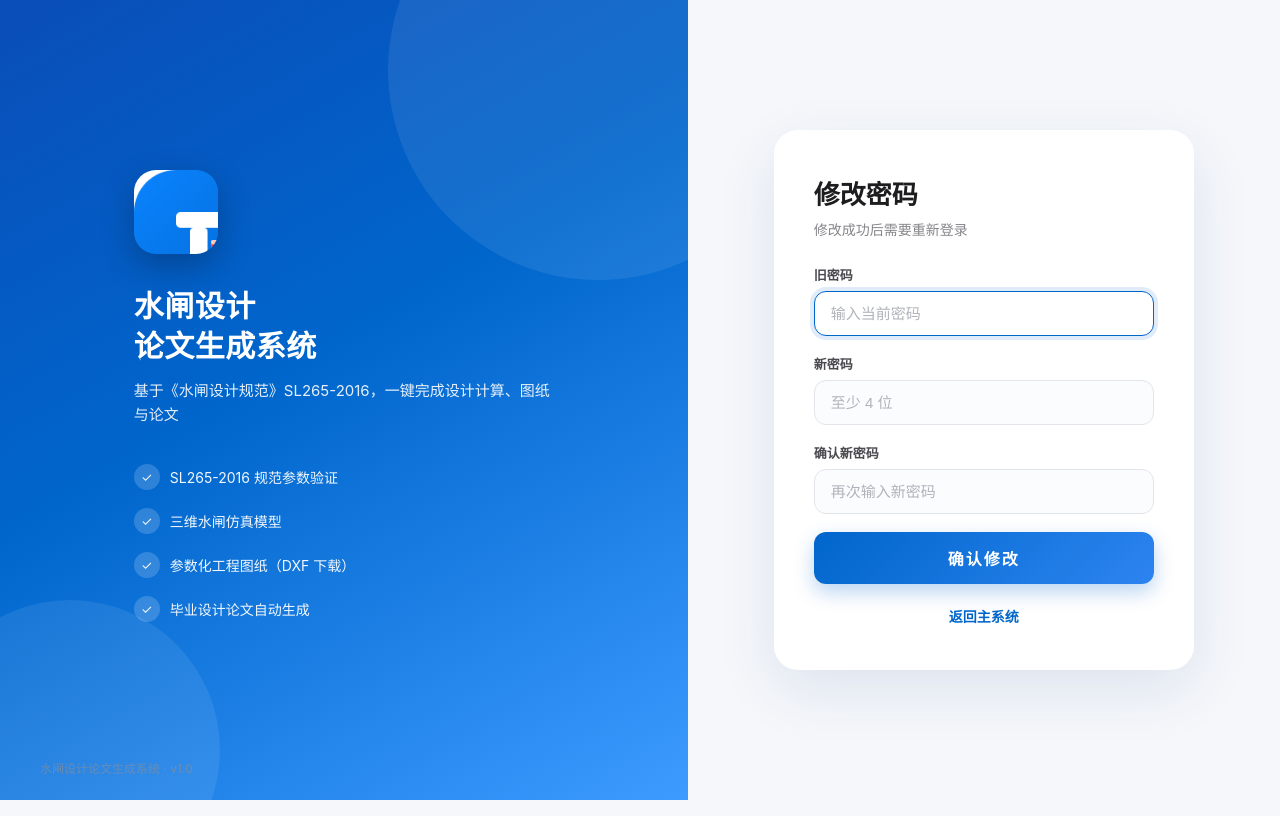
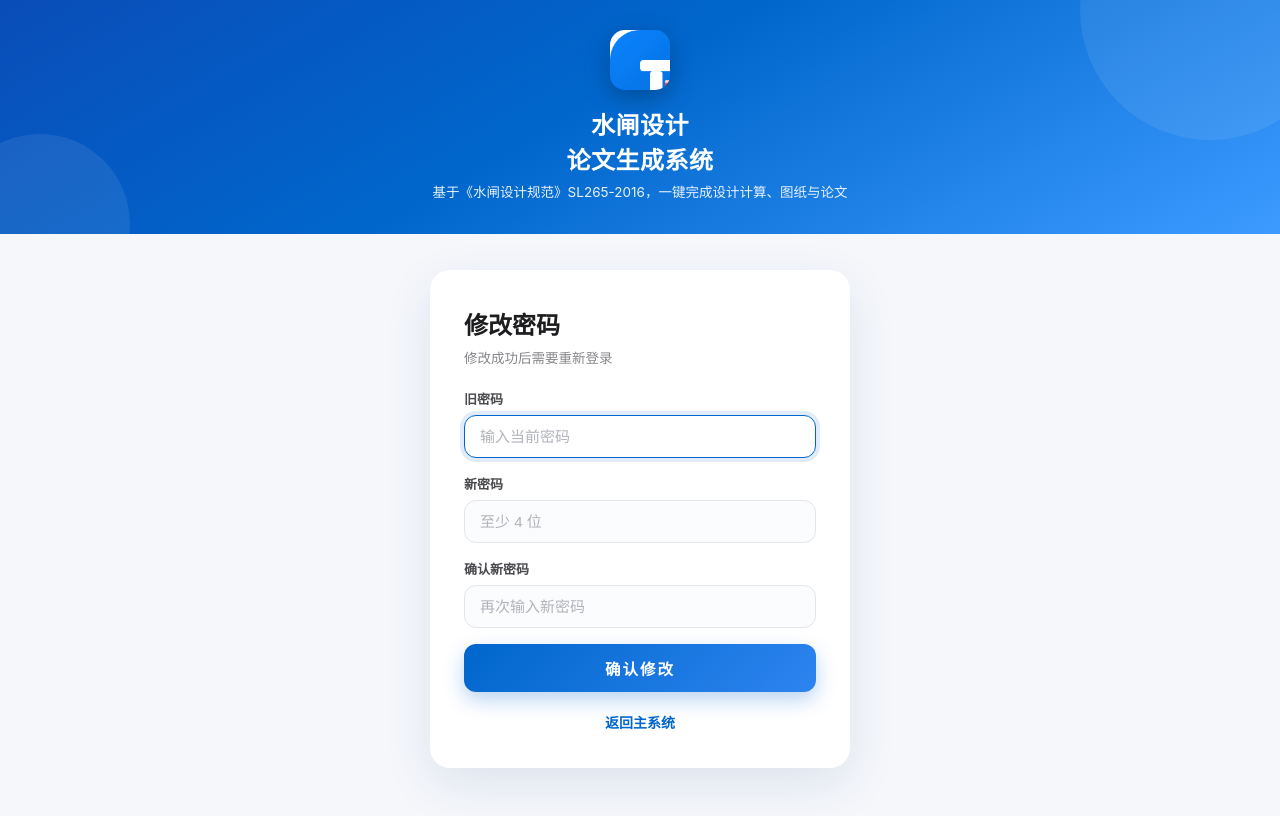
Before and after one commit to bmberzhang/-, a Flask app: page /change-password in a window 1280 px wide. Run offline with Flask 3, Linux system fonts and the light colour scheme; the visitor is signed in with stand-in values (Sample User, id 1); data comes from the database, SQL or seed files in the repository.

Commit message:
竖排布局：登录页改上下结构 + 工作台卡片改单列竖排列表

```diff
--- a/templates/auth_base.html
+++ b/templates/auth_base.html
@@ -14,54 +14,45 @@
                  "Microsoft YaHei", "Noto Sans SC", sans-serif;
     color: #1d1d1f; min-height: 100vh;
   }
-  .auth-wrap { display: flex; min-height: 100vh; }
+  .auth-wrap { display: flex; flex-direction: column; min-height: 100vh; }
 
-  /* ===== 左侧品牌区 ===== */
+  /* ===== 顶部品牌横幅（竖排布局） ===== */
   .brand {
-    flex: 1.1; display: flex; align-items: center; justify-content: center;
+    display: flex; align-items: center; justify-content: center;
     background: linear-gradient(150deg, #0a4db8 0%, #0066cc 45%, #3d9bff 100%);
-    padding: 48px 40px; position: relative; overflow: hidden;
+    padding: 30px 24px; position: relative; overflow: hidden;
   }
   .brand::before, .brand::after {
     content: ''; position: absolute; border-radius: 50%;
     background: rgba(255,255,255,0.08);
   }
-  .brand::before { width: 420px; height: 420px; top: -140px; right: -120px; }
-  .brand::after { width: 300px; height: 300px; bottom: -100px; left: -80px; }
-  .brand-inner { position: relative; z-index: 1; max-width: 420px; color: #fff; }
+  .brand::before { width: 260px; height: 260px; top: -120px; right: -60px; }
+  .brand::after { width: 180px; height: 180px; bottom: -80px; left: -50px; }
+  .brand-inner { position: relative; z-index: 1; max-width: 720px; color: #fff; text-align: center; }
   .brand .logo {
-    width: 84px; height: 84px; border-radius: 22px;
-    box-shadow: 0 12px 32px rgba(0,0,0,0.25); margin-bottom: 28px;
+    width: 60px; height: 60px; border-radius: 15px;
+    box-shadow: 0 8px 24px rgba(0,0,0,0.25); margin-bottom: 12px;
   }
-  .brand h1 { font-size: 30px; font-weight: 800; line-height: 1.35; letter-spacing: 0.5px; }
-  .brand .tagline { font-size: 15px; opacity: 0.9; margin: 12px 0 28px; line-height: 1.6; }
-  .brand .features { list-style: none; }
-  .brand .features li {
-    display: flex; align-items: center; gap: 10px;
-    font-size: 14px; padding: 9px 0; opacity: 0.95;
-  }
-  .brand .features .dot {
-    width: 26px; height: 26px; border-radius: 50%; flex-shrink: 0;
-    background: rgba(255,255,255,0.18); display: flex; align-items: center;
-    justify-content: center; font-size: 13px;
-  }
-  .brand .foot { position: absolute; bottom: 24px; left: 40px; font-size: 12px; opacity: 0.6; }
+  .brand h1 { font-size: 24px; font-weight: 800; letter-spacing: 0.5px; }
+  .brand .tagline { font-size: 13.5px; opacity: 0.9; margin-top: 6px; line-height: 1.6; }
+  .brand .features { display: none; }
+  .brand .foot { display: none; }
 
-  /* ===== 右侧表单区 ===== */
+  /* ===== 下方表单区（竖排布局） ===== */
   .panel {
-    flex: 1; display: flex; align-items: center; justify-content: center;
-    background: #f5f7fb; padding: 32px 20px;
+    flex: 1; display: flex; align-items: flex-start; justify-content: center;
+    background: #f5f7fb; padding: 36px 20px 48px;
   }
   .card {
-    background: #fff; border-radius: 24px; padding: 44px 40px; width: 100%;
-    max-width: 420px; box-shadow: 0 20px 60px rgba(15,60,120,0.10);
+    background: #fff; border-radius: 20px; padding: 36px 34px; width: 100%;
+    max-width: 420px; box-shadow: 0 16px 48px rgba(15,60,120,0.10);
   }
-  .card h2 { font-size: 26px; font-weight: 800; color: #1d1d1f; }
-  .card .sub { font-size: 14px; color: #86868b; margin: 8px 0 26px; }
-  .field { margin-bottom: 18px; }
+  .card h2 { font-size: 24px; font-weight: 800; color: #1d1d1f; }
+  .card .sub { font-size: 13.5px; color: #86868b; margin: 6px 0 22px; }
+  .field { margin-bottom: 16px; }
   .field label { display: block; font-size: 13px; font-weight: 600; color: #4a4a4f; margin-bottom: 7px; }
   .field input {
-    width: 100%; padding: 13px 16px; border: 1.5px solid #e2e5ea; border-radius: 12px;
+    width: 100%; padding: 12px 15px; border: 1.5px solid #e2e5ea; border-radius: 12px;
     font-size: 15px; color: #1d1d1f; background: #fbfcfe; outline: none;
     transition: border-color .2s, box-shadow .2s, background .2s;
   }
@@ -71,9 +62,9 @@
   }
   .field input::placeholder { color: #b0b3b9; }
   .btn {
-    width: 100%; padding: 14px; border: none; border-radius: 12px;
+    width: 100%; padding: 13px; border: none; border-radius: 12px;
     background: linear-gradient(135deg, #0066cc, #2d84f0);
-    color: #fff; font-size: 16px; font-weight: 700; cursor: pointer; letter-spacing: 2px;
+    color: #fff; font-size: 15.5px; font-weight: 700; cursor: pointer; letter-spacing: 2px;
     transition: transform .1s, opacity .2s, box-shadow .2s;
     box-shadow: 0 8px 20px rgba(0,102,204,0.28);
   }
@@ -81,15 +72,17 @@
   .btn:active { transform: scale(0.98); }
   .flash { background: #fff4e5; color: #9a6b00; border-radius: 12px; padding: 12px 16px;
            font-size: 13px; margin-bottom: 18px; border: 1px solid #ffe2b3; }
-  .foot { text-align: center; margin-top: 22px; font-size: 14px; color: #86868b; }
+  .foot { text-align: center; margin-top: 20px; font-size: 14px; color: #86868b; }
   .foot a { color: #0066cc; text-decoration: none; font-weight: 700; }
   .foot a:hover { text-decoration: underline; }
 
   /* ===== 移动端 ===== */
-  @media (max-width: 900px) {
-    .brand { display: none; }
-    .panel { background: linear-gradient(160deg, #eaf2fd, #f5f7fb); }
-    .card { box-shadow: 0 12px 40px rgba(15,60,120,0.12); }
+  @media (max-width: 600px) {
+    .brand { padding: 22px 16px; }
+    .brand .logo { width: 48px; height: 48px; }
+    .brand h1 { font-size: 19px; }
+    .panel { padding: 24px 14px 36px; }
+    .card { padding: 26px 22px; }
   }
 </style>
 </head>
```
Also changed, not shown: index.html (+21 -12 lines).
